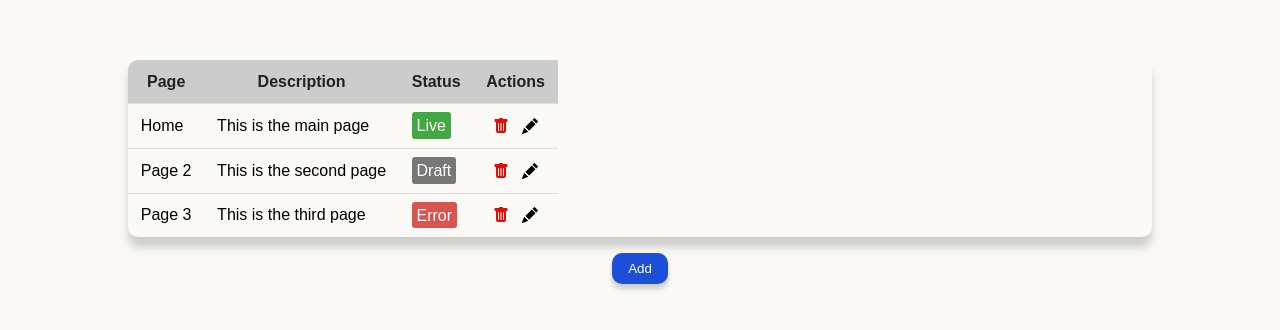
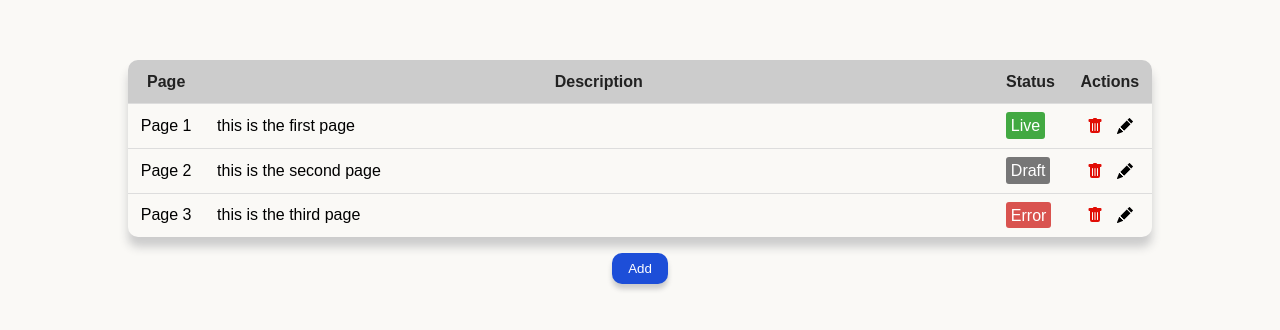
Before and after one commit to ElenaLenivtseva/CRUD, a React (Create React App) app: page / in a window 1280 px wide. Shown: the part 228-558 px from the top of the page. Built offline with nearby package versions, Linux system fonts and the light colour scheme.

Commit message:
Теперь список страниц создается с помощью map по выдуманному  массиву

```diff
--- a/src/App.js
+++ b/src/App.js
@@ -5,9 +5,14 @@ import Modal from './components/Modal';
 
 function App() {
   const [modalOpen, setModalOpen] =useState(false)
+  const rows = [
+    {page: "Page 1", description: 'this is the first page', status: 'live'},
+    {page: "Page 2", description: 'this is the second page', status: 'draft'},
+    {page: "Page 3", description: 'this is the third page', status: 'error'},
+  ]
   return (
     <div className="App">
-      <Table/>
+      <Table rows={rows}/>
       <button className='btn' onClick={()=>setModalOpen(true)}>Add</button>
       {modalOpen && <Modal closeModal={()=>setModalOpen(false)}/>}
       {/* проверка, что гит работает */}
--- a/src/components/Table.jsx
+++ b/src/components/Table.jsx
@@ -2,7 +2,7 @@ import React from "react";
 import {BsFillPencilFill, BsFillTrashFill} from 'react-icons/bs'
 import "./Table.css";
 
-const Table = () => {
+const Table = ({rows}) => {
   return (
     <div className='table-wrapper'>
     <table className='table'>
@@ -15,11 +15,14 @@ const Table = () => {
         </tr>
       </thead>
       <tbody>
-        <tr>
-          <td>Home</td>
-          <td>This is the main page</td>
+        {rows.map((row, idx)=> {
+          const statusText = row.status.charAt(0).toUpperCase() + row.status.slice(1)
+          return (
+            <tr key={idx}>
+          <td>{row.page}</td>
+          <td className='expand'>{row.description}</td>
           <td>
-            <span className="label label-live">Live</span>
+            <span className={`label label-${row.status}`}>{statusText}</span>
           </td>
           <td>
             <span className="actions">
@@ -28,32 +31,8 @@ const Table = () => {
             </span>
           </td>
         </tr>
-        <tr>
-          <td>Page 2</td>
-          <td>This is the second page</td>
-          <td>
-            <span className="label label-draft">Draft</span>
-          </td>
-          <td>
-            <span className="actions">
-              <BsFillTrashFill className="delete-btn"/>
-              <BsFillPencilFill />
-            </span>
-          </td>
-        </tr>
-        <tr>
-          <td>Page 3</td>
-          <td>This is the third page</td>
-          <td>
-            <span className="label label-error">Error</span>
-          </td>
-          <td>
-            <span className="actions">
-              <BsFillTrashFill className="delete-btn"/>
-              <BsFillPencilFill />
-            </span>
-          </td>
-        </tr>
+          )
+        })}
       </tbody>
     </table>
     </div>
```
